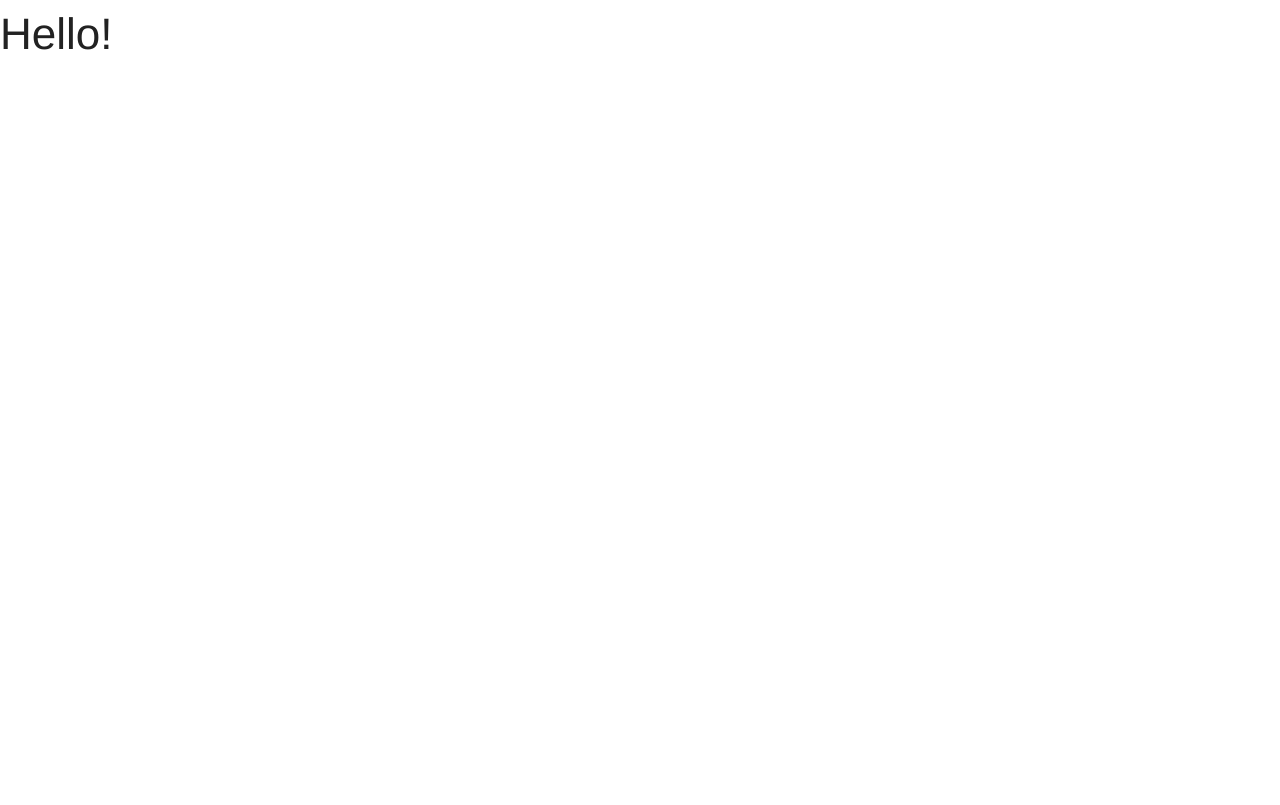
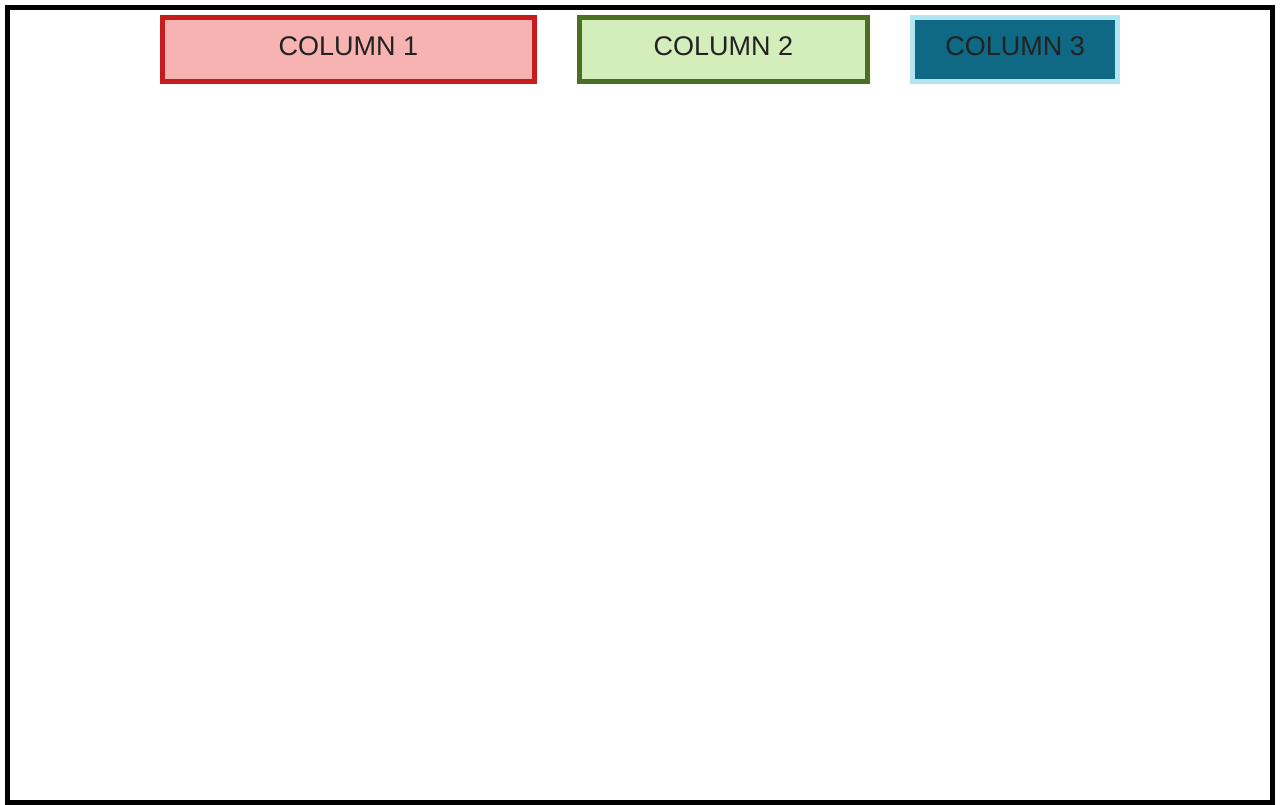
Before and after one commit to jpbatz/red-green-blue, a website: page index.html in a window 1280 px wide. Drawn offline with nearby package versions, Linux system fonts and the light colour scheme.

Commit message:
MBA project completed

```diff
--- a/index.html
+++ b/index.html
@@ -8,7 +8,33 @@
   </head>
   <body>
 
-    <h1>Hello!</h1>
+    <!-- <h1>Hello!</h1> -->
+
+<!-- TEST -->
+<!--     <div class="row">
+      <div class="large-4 columns">red</div>
+      <div class="large-4 columns">green</div>
+      <div class="large-4 columns">blue</div>
+    </div> -->
+
+  <div class="row">
+    <div class="large-5 medium-12 small-6 columns">
+      <div class="color_block" id="red">
+        <h3>COLUMN 1</h3>
+      </div>
+    </div>
+    <div class="large-4 medium-6 small-6 columns">
+      <div class="color_block" id="green">
+        <h3>COLUMN 2</h3>
+      </div>
+    </div>
+    <div class="large-3 medium-6 small-12 columns">
+      <div class="color_block" id="blue">
+        <h3>COLUMN 3</h3>
+      </div>
+    </div>
+  </div>
+
 
     <script src="/bower_components/jquery/dist/jquery.min.js"></script>
     <script src="/bower_components/foundation/js/foundation.min.js"></script>
--- a/sass/styles.scss
+++ b/sass/styles.scss
@@ -1,2 +1,36 @@
 @import "partials/settings";
 @import "bower_components/foundation/scss/foundation";
+
+// INITIAL TEST
+// .row {
+//   .columns {
+//     border: 1px solid blue;
+//   }
+// }
+
+body {
+  border: 5px solid black;
+  margin: 5px;
+}
+
+.color_block {
+  padding: 50px;
+  background-color: #EEE;
+  border: 5px solid black;
+  text-align: center;
+  padding: 5px;
+  margin: 5px;
+
+  &#red {
+    border-color: #C71C1C;
+    background-color: #F7B2B2;
+  }
+  &#green {
+    border-color: #4A7026;
+    background-color: #D3EDBB;
+  }
+    &#blue {
+    border-color: #B3E4F2;
+    background-color: #0F6985;
+  }
+}
```
Also changed, not shown: css/styles.css.
